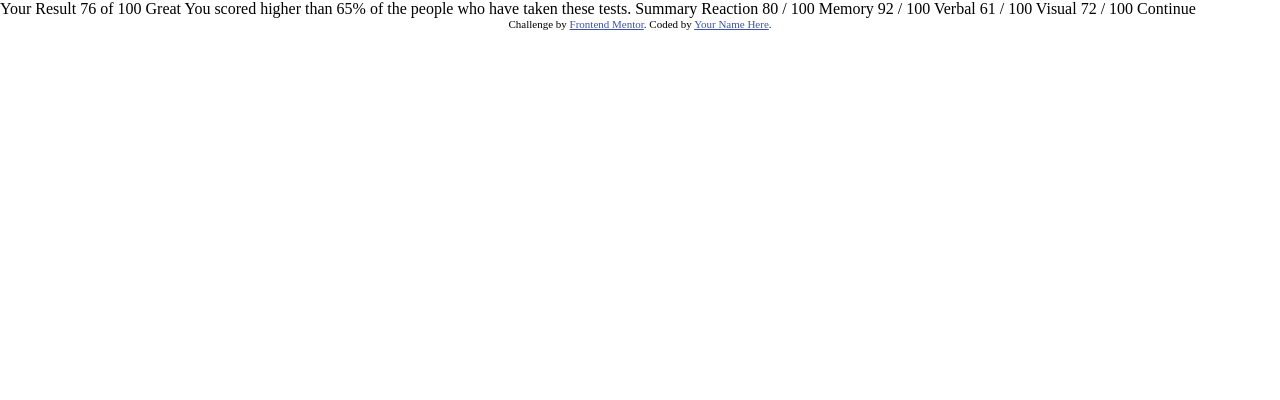
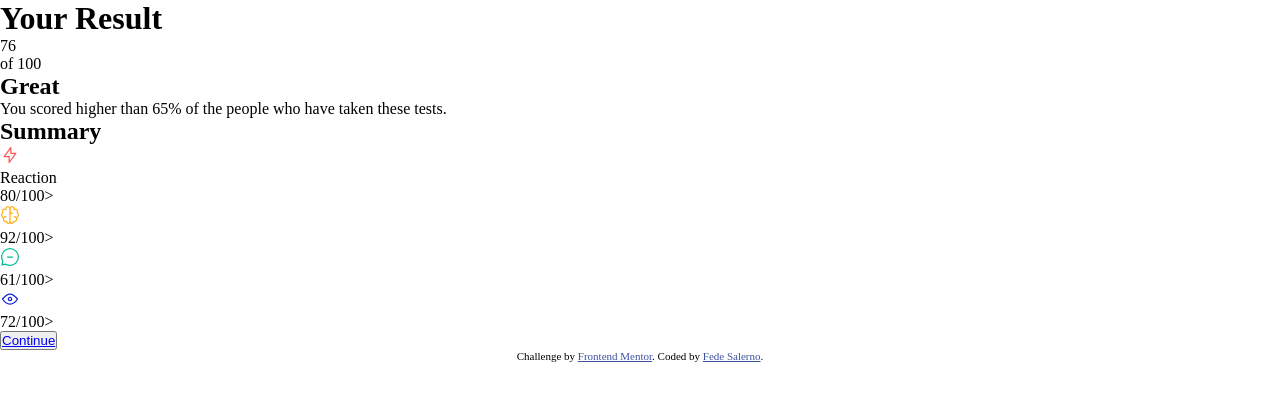
Before and after one commit to Federico-Salerno/results-summary-component-main, a plain HTML site: page index.html in a window 1280 px wide. Drawn offline with Linux system fonts and the light colour scheme.

Commit message:
Maquetacion en HTML

```diff
--- a/index.html
+++ b/index.html
@@ -12,33 +12,54 @@
 </head>
 
 <body>
+  <main>
 
-  Your Result
-  76
-  of 100
+    <div>
+      <h1>Your Result</h1>
 
-  Great
-  You scored higher than 65% of the people who have taken these tests.
+      <div>
+        <span>76</span>
+        <p>of 100</p>
+      </div>
 
-  Summary
+      <h2>Great</h2>
 
-  Reaction
-  80 / 100
+      <p>You scored higher than 65% of the people who have taken these tests.</p>
 
-  Memory
-  92 / 100
+    </div>
 
-  Verbal
-  61 / 100
+    <div>
+      <h2>Summary</h2>
 
-  Visual
-  72 / 100
+      <div class="reaction">
+        <img src="./assets/images/icon-reaction.svg" alt="">
+        <p>Reaction</p>
+        <p>80<span>/100</span>></p>
+      </div>
 
-  Continue
+      <div class="memory">
+        <img src="./assets/images/icon-memory.svg" alt="">
+        <p>92<span>/100</span>></p>
+      </div>
+
+      <div class="verbal">
+        <img src="./assets/images/icon-verbal.svg" alt="">
+        <p>61<span>/100</span>></p>
+      </div>
+
+      <div class="visual">
+        <img src="./assets/images/icon-visual.svg" alt="">
+        <p>72<span>/100</span>></p>
+      </div>
+
+      <button><a href="#">Continue</a></button>
+    </div>
+
+  </main>
 
   <footer class="attribution">
     Challenge by <a href="https://www.frontendmentor.io?ref=challenge" target="_blank">Frontend Mentor</a>.
-    Coded by <a href="#">Your Name Here</a>.
+    Coded by <a href="https://www.frontendmentor.io/profile/FdSaler87">Fede Salerno</a>.
   </footer>
 </body>
 </html>
```
